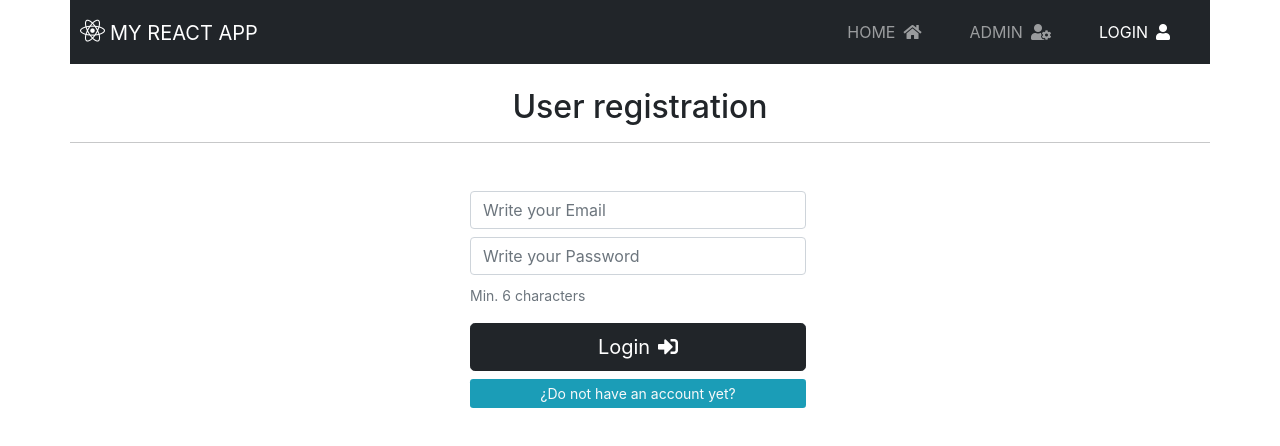
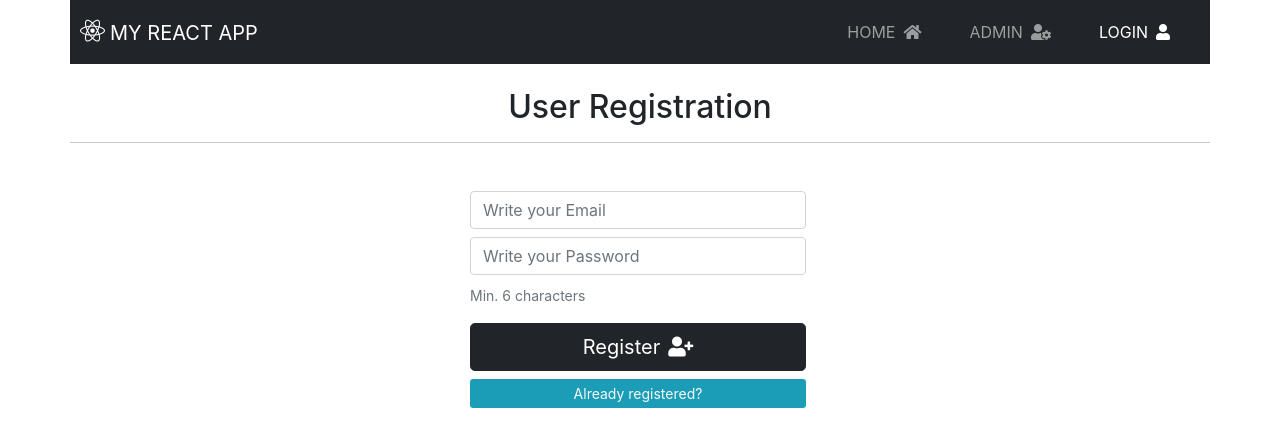
Before and after one commit to cotebarrientos/login-udemy-exercise, a React (Create React App) app: page /login in a window 1280 px wide. Shown: the top 446 px of the page. Built offline with nearby package versions, Linux system fonts and the light colour scheme; no server answers.

Commit message:
Add user registration functionality

```diff
--- a/src/components/Login.jsx
+++ b/src/components/Login.jsx
@@ -1,10 +1,12 @@
-import React, {useState} from 'react'
+import React, { useCallback, useState } from 'react'
+import { auth, db } from '../firebase'
 
 const Login = () => {
 
     const [email, setEmail] = useState('')
     const [pass, setPass] = useState('')
     const [error, setError] = useState(null)
+    const [isRegister, setIsRegister] = useState(true)
 
     const processData = e => {
         e.preventDefault()
@@ -21,20 +23,49 @@ const Login = () => {
             return
         }
 
-        if(pass.length < 6) {
+        if(pass.length < 6){
             // console.log('You must enter a password at least 6 characters long')
             setError('You must enter a password at least 6 characters long')
             return
         }
+
+        console.log("It's everything ok")
         setError(null)
-        console.log("It's everything ok")
+
+        if(isRegister){
+            registration()
+        }
 
     }
+
+    const registration = useCallback(async() => {
+
+        try {
+            const res = await auth.createUserWithEmailAndPassword(email, pass)
+            console.log(res.user)
+            await db.collection('users').doc(res.user.email).set({
+                email: res.user.email,
+                uid: res.user.uid
+            })
+            setEmail('')
+            setPass('')
+            setError(null)
+
+        } catch(error) {
+            console.log(error)
+            setError(error.message)
+        }
+
+    }, [email, pass])
 
 
     return (
         <div className="mt-4">
-             <h2 className="text-center">User registration</h2>
+             <h2 className="text-center">
+                 {
+                     isRegister ? 'User Registration' : 'Login'
+                 }
+             </h2>
             <hr className="mb-5"/>
             <div className="row justify-content-center me-0">
                 <div className="col-12 col-sm-8 col-md-6 col-xl-4">
@@ -66,14 +97,21 @@ const Login = () => {
                                 className="btn btn-lg btn-dark mt-3"
                                 type="submit"
                             >
-                                Login
-                                <i className="fas fa-sign-in-alt ms-2"></i>
+                                {
+                                    isRegister ? 'Register' : 'Login'
+                                }
+                                <i className={
+                                    isRegister ? "fas fa-user-plus ms-2" : "fas fa-sign-in-alt ms-2"
+                                    }></i>
                             </button>
                             <button
                                 className="btn btn-sm btn-my-custom-info text-light mb-5"
                                 type="button"
+                                onClick={() => setIsRegister(!isRegister)}
                             >
-                                ¿Do not have an account yet?
+                                {
+                                   isRegister ? 'Already registered?' : '¿Do not have an account yet?'
+                                }
                             </button>
                         </div>
                     </form>
--- a/src/firebase.js
+++ b/src/firebase.js
@@ -4,11 +4,11 @@ import 'firebase/auth';
 
 const firebaseConfig = {
     apiKey: process.env.REACT_APP_FIREBASE_API_KEY,
-    authDomain: "crud-simple-app-udemy.firebaseapp.com",
-    projectId: "crud-simple-app-udemy",
-    storageBucket: "crud-simple-app-udemy.appspot.com",
-    messagingSenderId: "704944000617",
-    appId: "1:704944000617:web:9c600c494a0ae8d3d09cf8"
+    authDomain: "login-udemy-exercise.firebaseapp.com",
+    projectId: "login-udemy-exercise",
+    storageBucket: "login-udemy-exercise.appspot.com",
+    messagingSenderId: "1028739090166",
+    appId: "1:1028739090166:web:132d653dd9feccdc4aced7"
   };
 
   // Initialize Firebase
```
